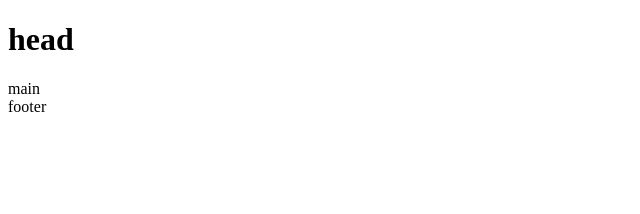
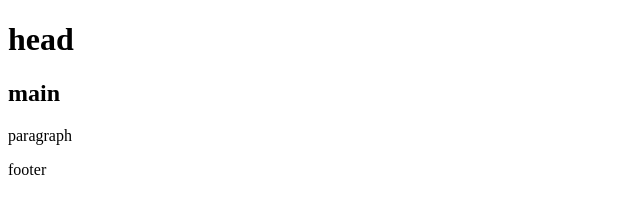
Before and after one commit to santu2011/practice2, a plain HTML site: page index.html in a window 1280 px wide. Shown: the whole page, without its empty margins (0-640 px from the left). Drawn offline with Linux system fonts and the light colour scheme.

Commit message:
add some changes on index.html

```diff
--- a/index.html
+++ b/index.html
@@ -9,7 +9,10 @@
 
 <body>
   <h1>head</h1>
-  <main>main</main>
+  <main>
+    <h2>main</h2>
+    <p>paragraph</p>
+  </main>
   <footer>footer</footer>
 </body>
 
```
